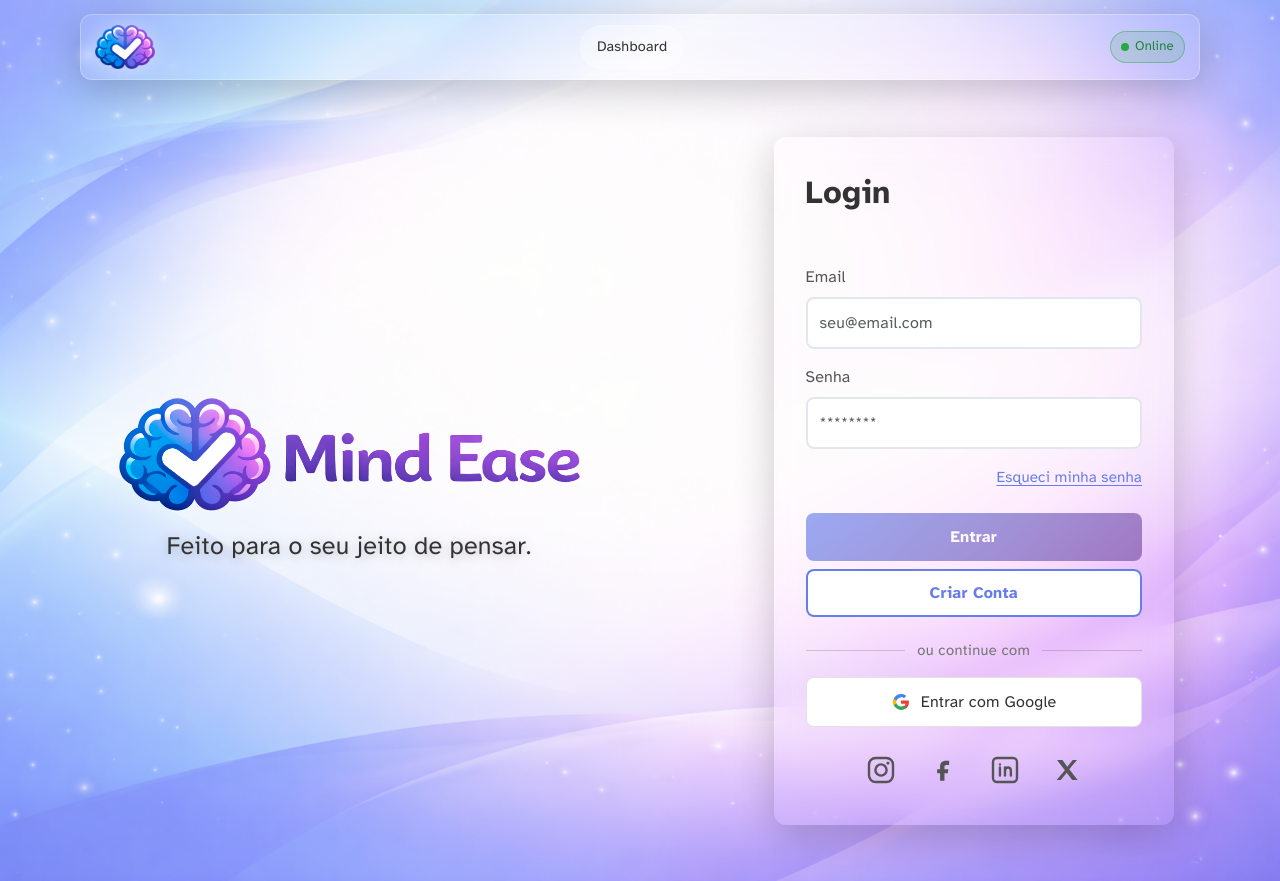
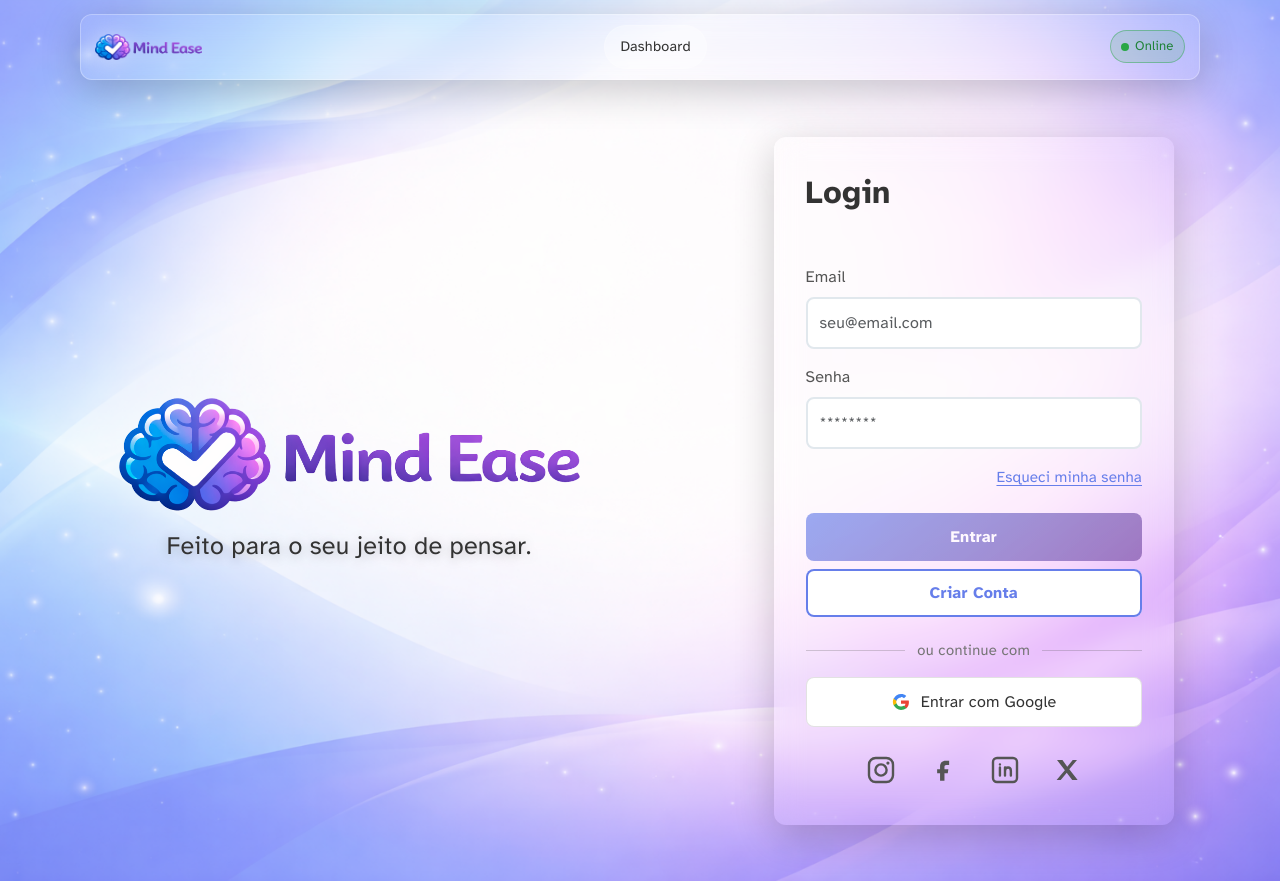
Before and after one commit to aquila-borges/fiap-frontend-tech-challange-5-web, an Angular app: page /login in a window 1280 px wide. Built offline with nearby package versions, Linux system fonts and the light colour scheme.

Commit message:
updating

```diff
--- a/src/app/shared/components/app-header/app-header.component.css
+++ b/src/app/shared/components/app-header/app-header.component.css
@@ -50,7 +50,7 @@
 }
 
 .brand-logo {
-  width: clamp(3.2rem, 2.9rem + 1vw, 4.2rem);
+  width: clamp(5.6rem, 4.8rem + 2.3vw, 7.8rem);
   height: auto;
   filter: drop-shadow(0 2px 10px rgba(255, 255, 255, 0.42));
   flex-shrink: 0;
--- a/src/app/shared/components/app-header/app-header.component.html
+++ b/src/app/shared/components/app-header/app-header.component.html
@@ -2,7 +2,7 @@
   <div class="app-header app-glass-card">
     <a class="brand" routerLink="/dashboard" aria-label="Mind Ease - Ir para dashboard">
       <img
-        src="logo_default_theme.png"
+        src="full_logo_default_theme.png"
         width="918"
         height="225"
         alt="Mind Ease"
```
